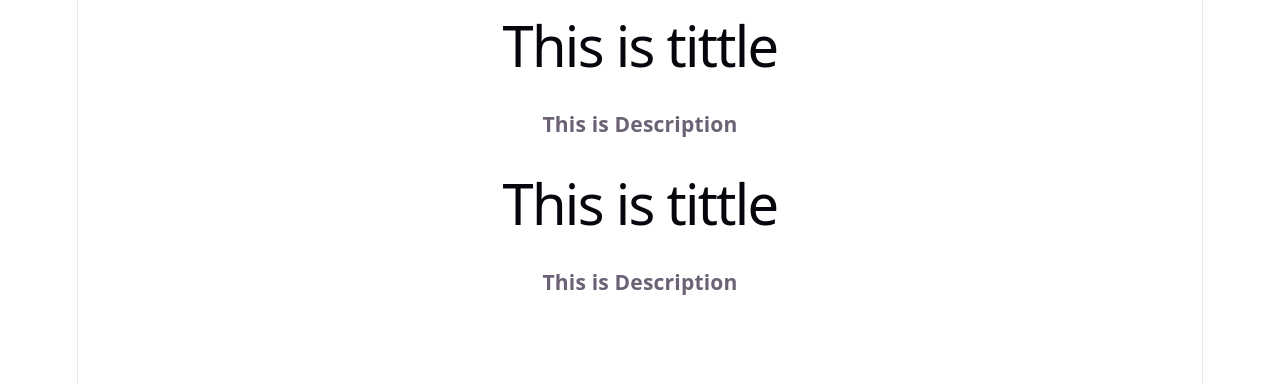
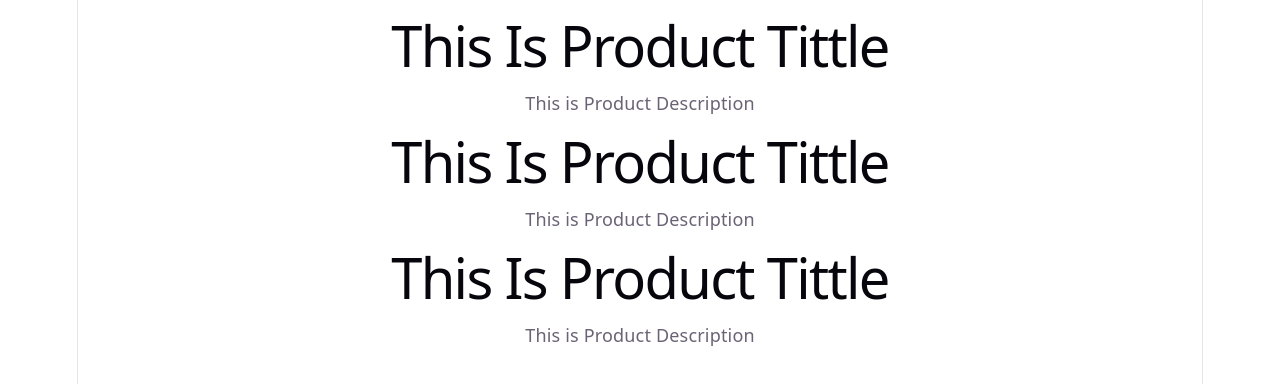
Before and after one commit to Noumansharif27/DeltaReact, a React (Vite) app in the folder basic-react-app/: page / in a window 1280 px wide. Shown: the top 384 px of the page. Built offline with nearby package versions, Linux system fonts and the light colour scheme.

Commit message:
Structuring React component

```diff
--- a/basic-react-app/src/App.jsx
+++ b/basic-react-app/src/App.jsx
@@ -1,6 +1,6 @@
 import "./App.css"
 import Tittle from "./Tittle"
-
+import ProductTab from "./ProductTab.jsx"
 function Description () {
   return <h3>This is Description</h3>
 }
@@ -8,10 +8,7 @@
 function App() {
   return (
     <>
-  <Tittle />
-  <Description />
-  <Tittle />
-  <Description />
+  <ProductTab />
     </>
   )
 }
--- /dev/null
+++ b/basic-react-app/src/Product.jsx
@@ -0,0 +1,10 @@
+function Product() {
+ return (
+    <>
+    <h1>This Is Product Tittle</h1>
+    <p>This is Product Description</p>
+    </>
+ )
+}
+
+export default Product;
--- /dev/null
+++ b/basic-react-app/src/ProductTab.jsx
@@ -0,0 +1,13 @@
+import Product from "./Product.jsx"
+
+function ProductTab() {
+    return(
+        <>
+        <Product />
+        <Product />
+        <Product />
+        </>
+    )
+}
+
+export default ProductTab;
```
Also changed, not shown: 1 other file (tests, documents, lock files or other folders).
